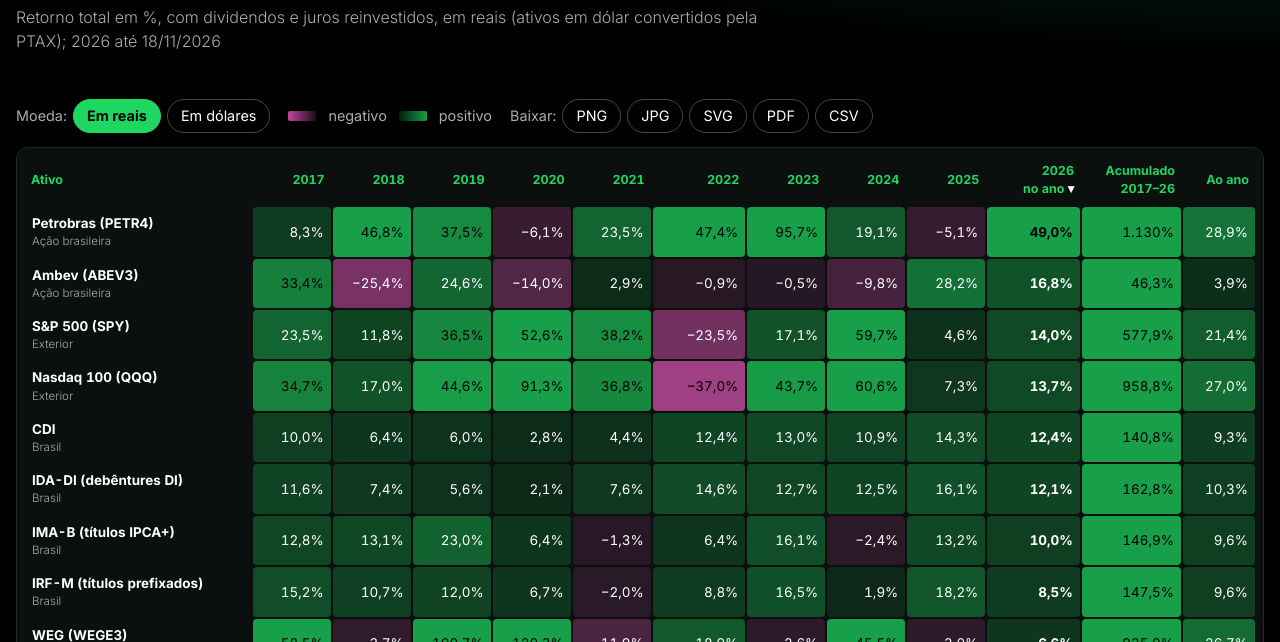
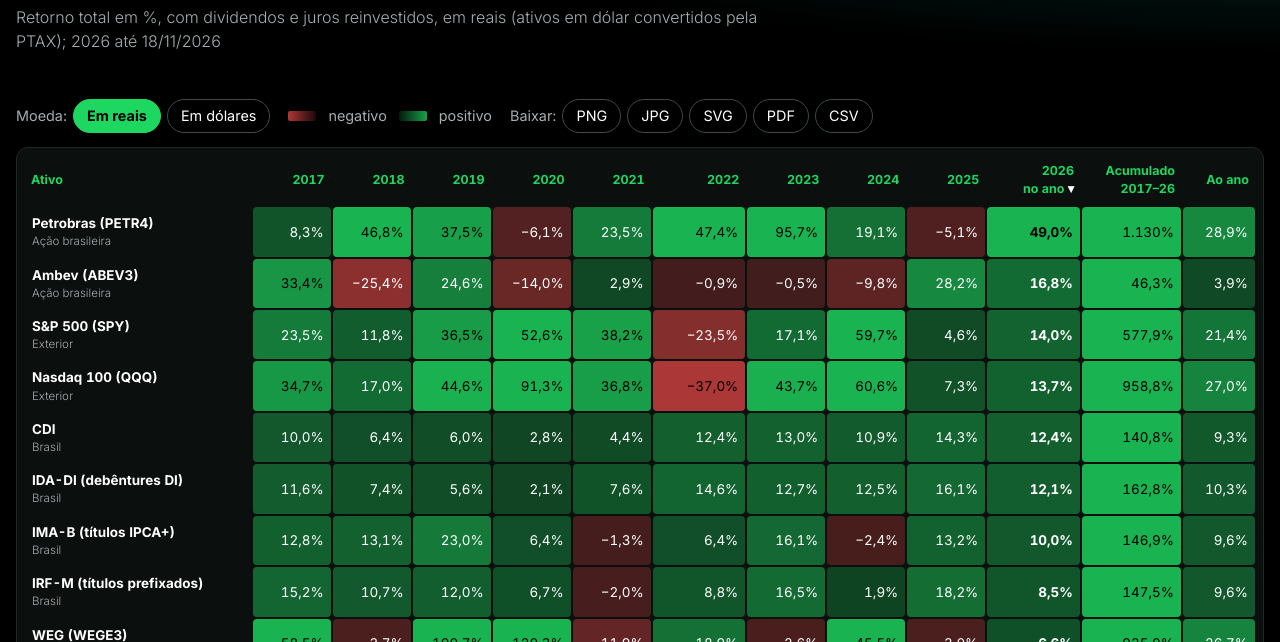
Before and after one commit to guivaraschinalves/liberta-dados, a plain HTML site: page retornos.html in a window 1280 px wide. Shown: the part 138-780 px from the top of the page. Drawn offline with nearby package versions, Linux system fonts and the light colour scheme.

Commit message:
Retornos: espectro de vermelho (negativo) a verde (positivo)
Co-Authored-By: Claude Opus 5.5 <noreply@anthropic.com>

```diff
--- a/retornos.html
+++ b/retornos.html
@@ -11,7 +11,7 @@
   /* Identidade Liberta: preto, verde #1ED760, verdes-escuros, Inter. */
   :root {
     --bg: #000; --cartao: #0b0f0e; --fg: #fff; --suave: #a7adb0; --borda: #1d2a26;
-    --verde: #1ed760; --rosa: #ff5fd2;
+    --verde: #1ed760; --vermelho: #e04040;
     color-scheme: dark;
   }
   * { box-sizing: border-box; }
@@ -70,7 +70,7 @@
       <button class="botao" data-moeda="brl" aria-pressed="true">Em reais</button>
       <button class="botao" data-moeda="usd" aria-pressed="false">Em dólares</button>
     </div>
-    <span class="legenda"><i style="background:linear-gradient(90deg, rgba(255,95,210,.75), rgba(255,95,210,.12))"></i>negativo
+    <span class="legenda"><i style="background:linear-gradient(90deg, rgba(235,72,72,.75), rgba(235,72,72,.12))"></i>negativo
       <i style="background:linear-gradient(90deg, rgba(30,215,96,.12), rgba(30,215,96,.75))"></i>positivo</span>
     <div class="grupo">Baixar:
       <button class="botao" data-exp="png">PNG</button><button class="botao" data-exp="jpg">JPG</button>
@@ -108,11 +108,11 @@
   }
   const chave = (x, c) => c === "acum" ? x.acum : c === "aa" ? x.aa : c === "nome" ? x.nome : x.v[c];
 
-  // cor da célula: verde (positivo) ou rosa (negativo), mais forte quanto maior; perto de zero, quase neutra
+  // cor da célula: verde (positivo) ou vermelho (negativo), mais forte quanto maior; perto de zero, quase neutra
   function fundo(x) {
     if (x == null) return "transparent";
-    const a = Math.min(1, Math.abs(x) / 0.45) * 0.62 + 0.1;
-    return x >= 0 ? `rgba(30,215,96,${a.toFixed(3)})` : `rgba(255,95,210,${a.toFixed(3)})`;
+    const a = Math.min(1, Math.abs(x) / 0.45) * 0.58 + 0.24;
+    return x >= 0 ? `rgba(30,215,96,${a.toFixed(3)})` : `rgba(235,72,72,${a.toFixed(3)})`;
   }
   const corTexto = x => (x != null && Math.abs(x) >= 0.3) ? "#000" : "#fff";
 
```
